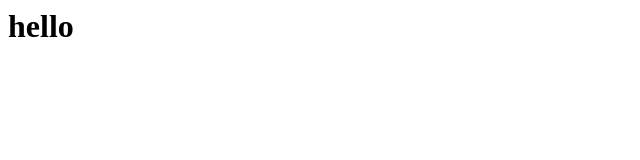
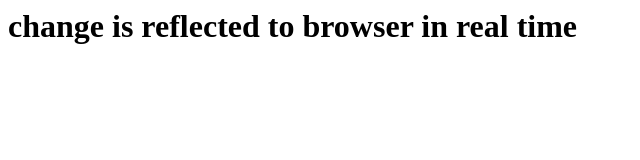
Before and after one commit to tarun3132/mern, a website: page index.html in a window 1280 px wide. Shown: the whole page, without its empty margins (0-640 px from the left). Drawn offline with Linux system fonts and the light colour scheme.

Commit message:
second commit

```diff
--- a/index.html
+++ b/index.html
@@ -5,6 +5,6 @@
     <title>Document</title>
 </head>
 <body>
-    <h1>hello</h1>
+    <h1>change is reflected to browser in real time</h1>
 </body>
 </html>
```
Also changed, not shown: package.json (added, +24 -0 lines), index.js (added), 2 other files.
